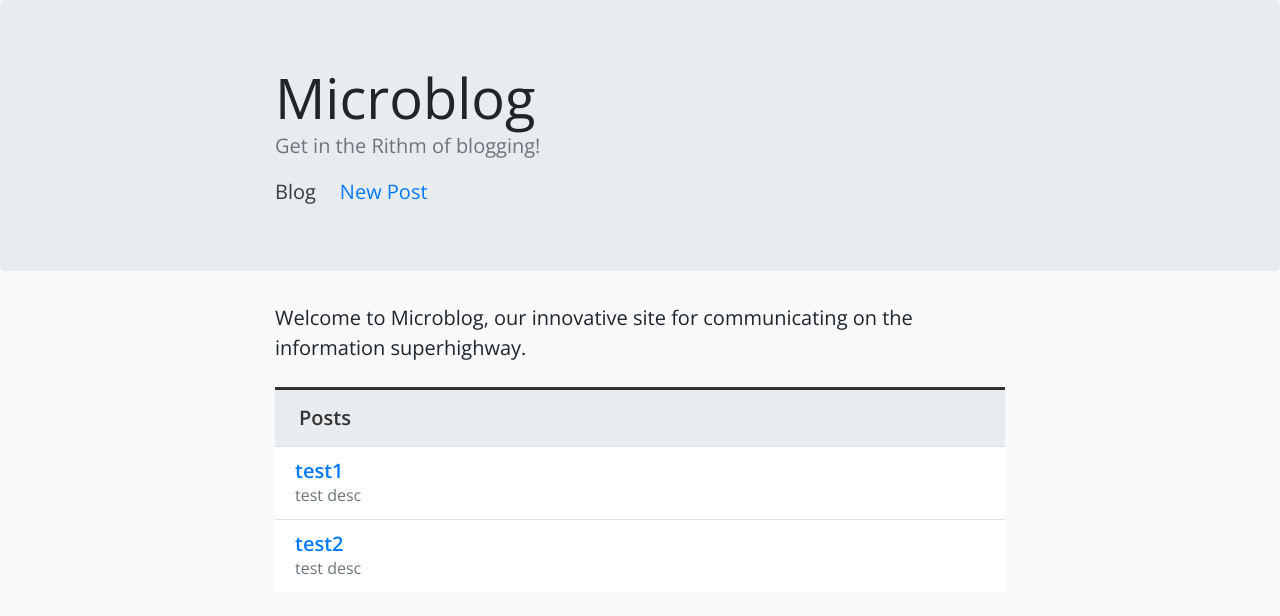
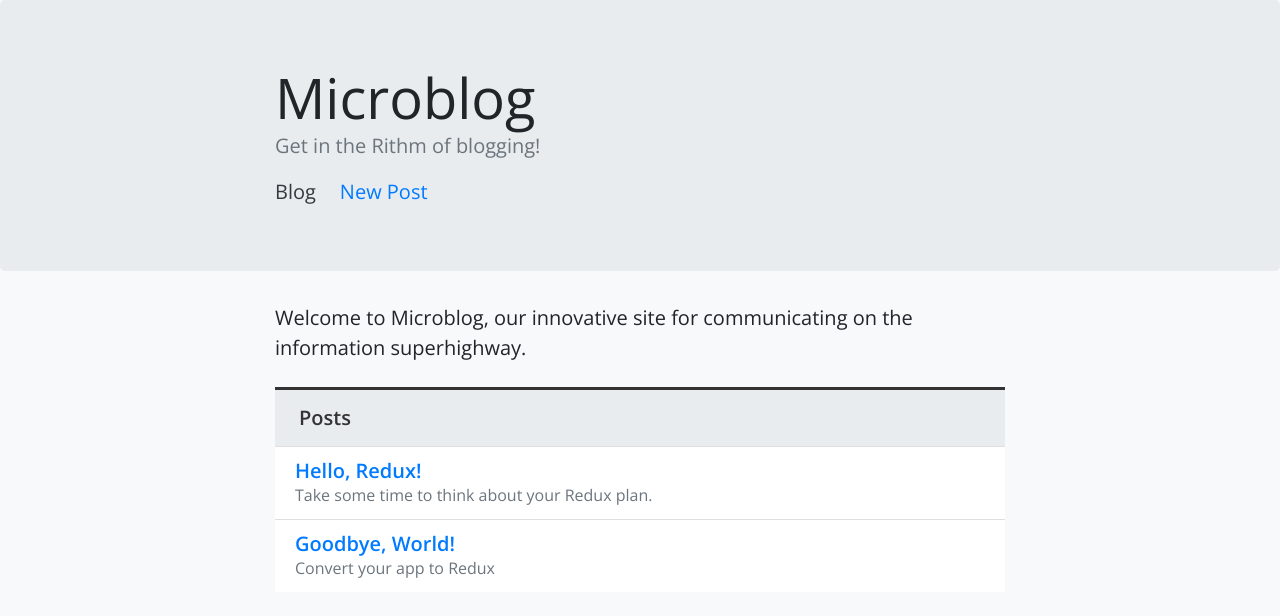
Before and after one commit to chad-schroeder/react-microblog, a React (Create React App) app: page / in a window 1280 px wide. Shown: the top 616 px of the page. Built offline with nearby package versions, Linux system fonts and the light colour scheme.

Commit message:
Working on ADD_POST

```diff
--- a/src/App.js
+++ b/src/App.js
@@ -11,7 +11,7 @@ class App extends Component {
       posts: [
         {
           id: 1,
-          title: 'test1',
+          title: 'Hello, World!',
           description: 'test desc',
           body: 'test body',
           comments: [
@@ -21,7 +21,7 @@ class App extends Component {
         },
         {
           id: 2,
-          title: 'test2',
+          title: 'This is an example of post 2',
           description: 'test desc',
           body: 'test body',
           comments: [
--- a/src/Routes.js
+++ b/src/Routes.js
@@ -2,7 +2,7 @@ import React, { Component } from 'react';
 import { Switch, Route, Redirect } from 'react-router-dom';
 import PostForm from './components/PostForm/PostForm';
 import Post from './components/Post/Post';
-import Home from './components/Home/Home';
+import HomeContainer from './containers/HomeContainer';
 
 class Routes extends Component {
   render() {
@@ -24,11 +24,7 @@ class Routes extends Component {
 
     return (
       <Switch>
-        <Route
-          exact
-          path="/"
-          render={() => <Home posts={this.props.posts} />}
-        />
+        <Route exact path="/" render={() => <HomeContainer />} />
         <Route
           exact
           path="/new"
--- /dev/null
+++ b/src/actionTypes.js
@@ -0,0 +1 @@
+export const ADD_POST = 'ADD_POST';
--- a/src/components/Home/Home.js
+++ b/src/components/Home/Home.js
@@ -1,5 +1,6 @@
 import React, { Component } from 'react';
 import PostCard from '../PostCard/PostCard';
+const uuid = require('uuid/v4');
 
 class Home extends Component {
   static defaultProps = {
@@ -7,8 +8,10 @@ class Home extends Component {
   };
 
   render() {
-    const posts = this.props.posts.map(post => (
-      <li key={post.id} className="list-group-item">
+    console.log('Home', this.props);
+
+    const posts = Object.values(this.props.posts).map(post => (
+      <li key={uuid()} className="list-group-item">
         <PostCard {...post} />
       </li>
     ));
--- a/src/components/Post/Post.js
+++ b/src/components/Post/Post.js
@@ -1,7 +1,7 @@
 import React, { Component } from 'react';
-import PostForm from '../PostForm/PostForm';
 import CommentList from '../CommentList/CommentList';
 import { FontAwesomeIcon } from '@fortawesome/react-fontawesome';
+import NewPostContainer from '../../containers/NewPostContainer';
 
 class Post extends Component {
   constructor(props) {
@@ -36,11 +36,12 @@ class Post extends Component {
 
     if (this.state.isEditing) {
       return (
-        <PostForm
-          fields={this.props.postInfo}
-          addPost={this.props.addPost}
-          {...this.props}
-        />
+        <NewPostContainer />
+        // <PostForm
+        //   fields={this.props.postInfo}
+        //   addPost={this.props.addPost}
+        //   {...this.props}
+        // />
       );
     } else {
       return (
--- a/src/components/PostForm/PostForm.js
+++ b/src/components/PostForm/PostForm.js
@@ -1,5 +1,6 @@
 import React, { Component } from 'react';
 import { Link } from 'react-router-dom';
+import { connect } from 'react-redux';
 
 class PostForm extends Component {
   constructor(props) {
@@ -22,7 +23,8 @@ class PostForm extends Component {
 
   handleSubmit(evt) {
     evt.preventDefault();
-    this.props.addPost(this.state);
+    // this.props.addPost(this.state);
+    this.props.dispatch({ type: 'ADD_POST', payload: this.state });
     this.setState({
       title: '',
       description: '',
@@ -32,9 +34,8 @@ class PostForm extends Component {
   }
 
   render() {
-    if (this.props.isEditing) {
-    } else {
-    }
+    console.log('PostForm', this.props);
+
     return (
       <>
         <div
@@ -104,4 +105,4 @@ class PostForm extends Component {
   }
 }
 
-export default PostForm;
+export default connect()(PostForm);
--- /dev/null
+++ b/src/containers/HomeContainer.js
@@ -0,0 +1,19 @@
+import React, { Component } from 'react';
+import { connect } from 'react-redux';
+import Home from '../components/Home/Home';
+
+class NewHomeContainer extends Component {
+  render() {
+    return <Home {...this.props} />;
+  }
+}
+
+function mapStateToProps(state) {
+  return {
+    posts: state.posts
+  };
+}
+
+const connectedComponent = connect(mapStateToProps);
+
+export default connectedComponent(NewHomeContainer);
--- /dev/null
+++ b/src/containers/NewPostContainer.js
@@ -0,0 +1,23 @@
+import React, { Component } from 'react';
+import { connect } from 'react-redux';
+import { addPost } from '../createActions';
+import PostForm from '../components/PostForm/PostForm';
+
+class NewPostContainer extends Component {
+  render() {
+    return <PostForm {...this.props} />;
+  }
+}
+
+function mapStateToProps(state) {
+  return {
+    postCounter: state.postCounter
+  };
+}
+
+const connectedComponent = connect(
+  mapStateToProps,
+  { addPost }
+);
+
+export default connectedComponent(NewPostContainer);
--- /dev/null
+++ b/src/createActions.js
@@ -0,0 +1,8 @@
+import { ADD_POST } from './actionTypes';
+
+export function addPost(data) {
+  return {
+    type: ADD_POST,
+    payload: data
+  };
+}
--- a/src/index.js
+++ b/src/index.js
@@ -1,5 +1,8 @@
 import React from 'react';
 import ReactDOM from 'react-dom';
+import { Provider } from 'react-redux';
+import { createStore } from 'redux';
+import rootReducer from './rootReducer';
 import { BrowserRouter } from 'react-router-dom';
 import 'bootstrap/dist/css/bootstrap.css';
 import { library } from '@fortawesome/fontawesome-svg-core';
@@ -16,10 +19,17 @@ library.add(faEdit);
 library.add(faTimes);
 library.add(faRssSquare);
 
+const store = createStore(
+  rootReducer,
+  window.__REDUX_DEVTOOLS_EXTENSION__ && window.__REDUX_DEVTOOLS_EXTENSION__()
+);
+
 ReactDOM.render(
-  <BrowserRouter>
-    <App />
-  </BrowserRouter>,
+  <Provider store={store}>
+    <BrowserRouter>
+      <App />
+    </BrowserRouter>
+  </Provider>,
   document.getElementById('root')
 );
 
--- /dev/null
+++ b/src/rootReducer.js
@@ -0,0 +1,45 @@
+import { ADD_POST } from './actionTypes';
+
+const INITIAL_STATE = {
+  posts: {
+    '1': {
+      id: 1,
+      title: 'Hello, Redux!',
+      description: 'Take some time to think about your Redux plan.',
+      body: 'Make a plan before you start coding!',
+      comments: {}
+    },
+    '2': {
+      id: 2,
+      title: 'Goodbye, World!',
+      description: 'Convert your app to Redux',
+      body: 'Figure out which components should be connected!',
+      comments: {}
+    }
+  },
+  loading: false,
+  error: false,
+  postCounter: 3
+};
+
+function rootReducer(state = INITIAL_STATE, action) {
+  console.log('reducer ran; state & action:', state, action);
+
+  switch (action.type) {
+    case ADD_POST:
+      return {
+        ...state,
+        posts: {
+          ...state.posts,
+          [state.postCounter]: { id: state.postCounter, ...action.payload }
+        },
+        postCounter: state.postCounter + 1
+      };
+
+    default:
+      return state;
+  }
+}
+// end
+
+export default rootReducer;
```
Also changed, not shown: 1 other file (tests, documents, lock files or other folders).
